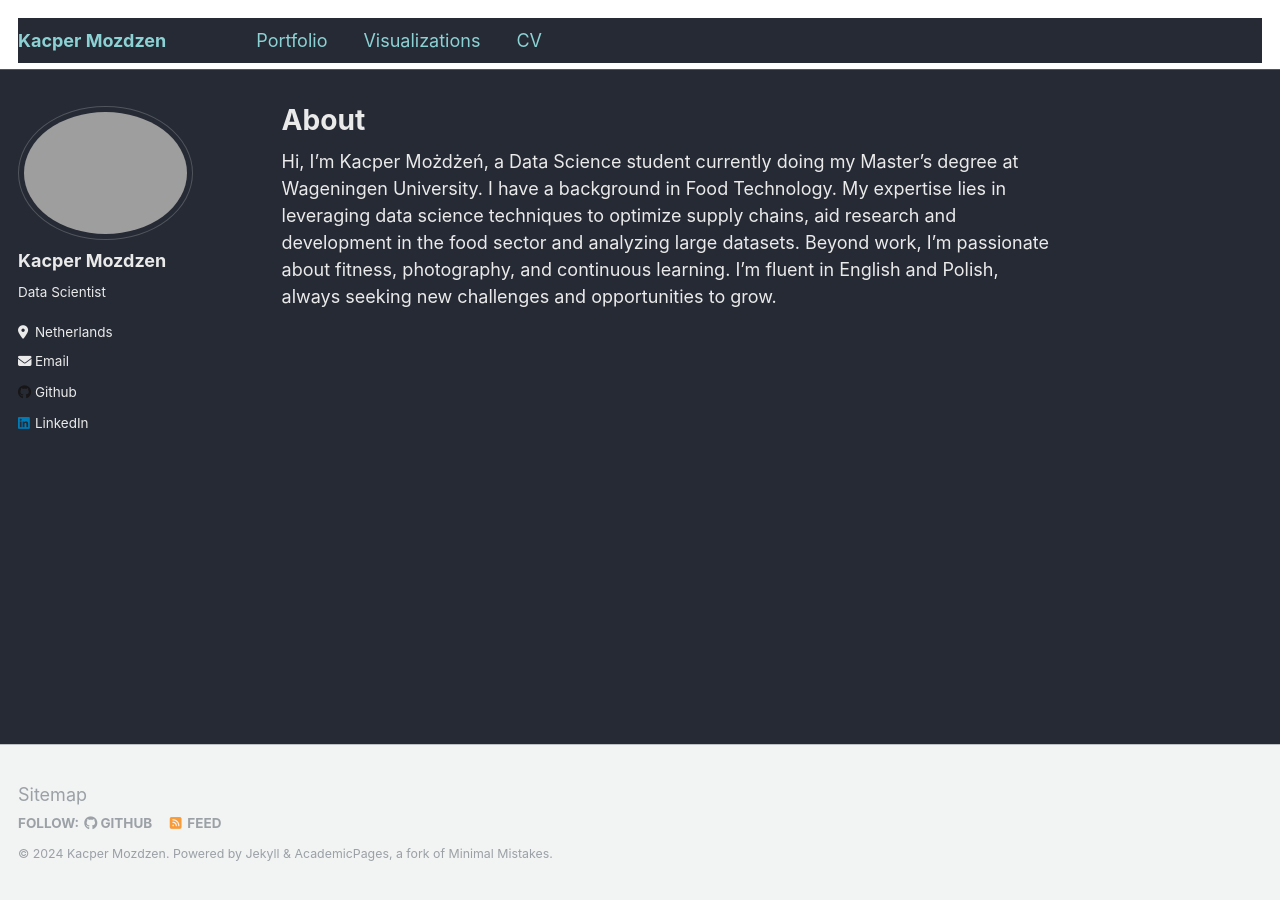
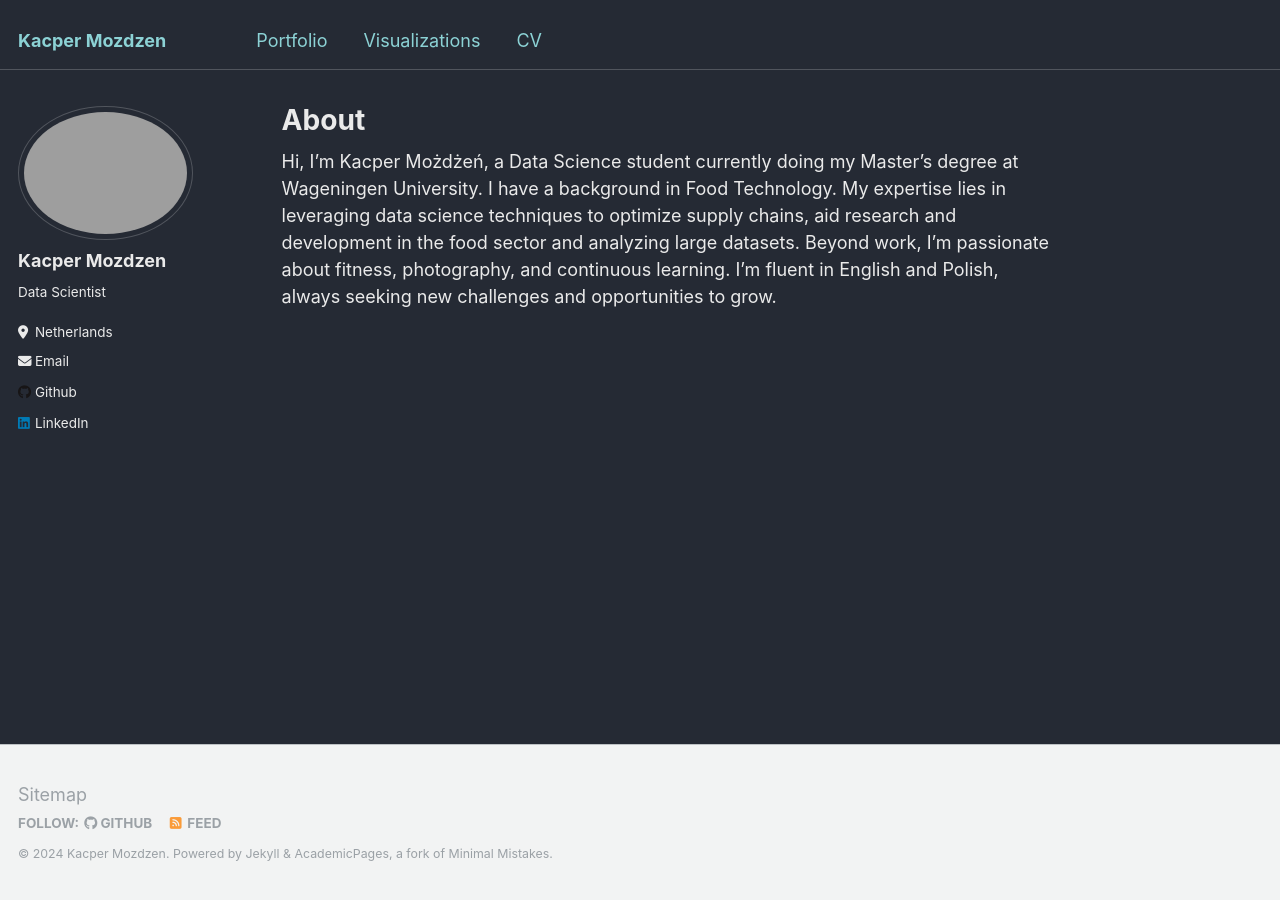
Before and after one commit to kapekm/kapekm.github.io, a Jekyll site: the page built from _pages/about.md, in a window 1280 px wide. Built offline with Jekyll 4.4.1, drawn with Linux system fonts in a browser that asks for light colours.

Commit message:
Update _masthead.scss

```diff
--- a/_sass/_masthead.scss
+++ b/_sass/_masthead.scss
@@ -4,7 +4,8 @@
 
 .masthead {
   position: fixed;
-  background: white;
+  // background: white;
+  background: $background-color;
   border-bottom: 1px solid $border-color;
   height: $masthead-height;
   top: 0;
```
